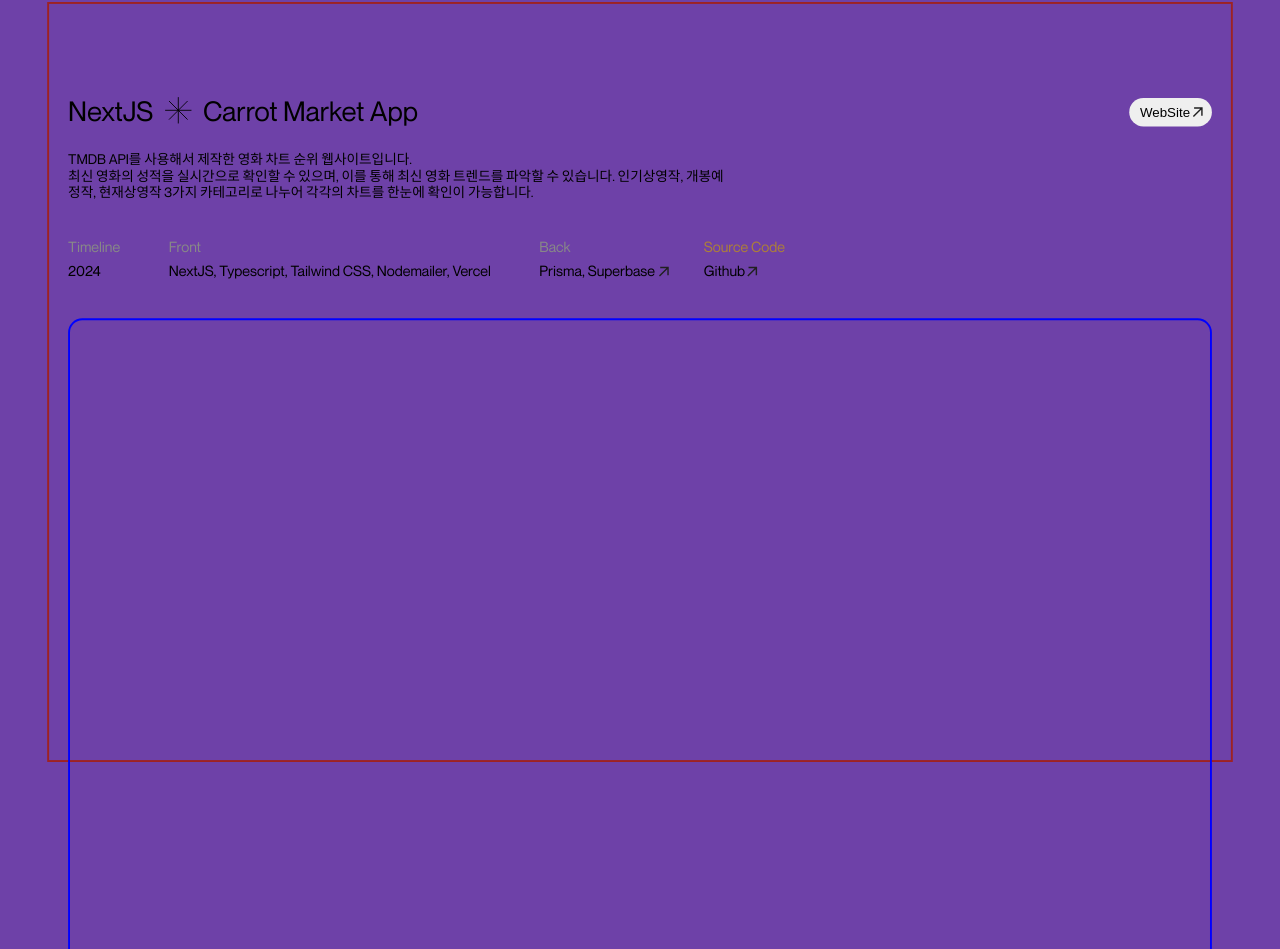
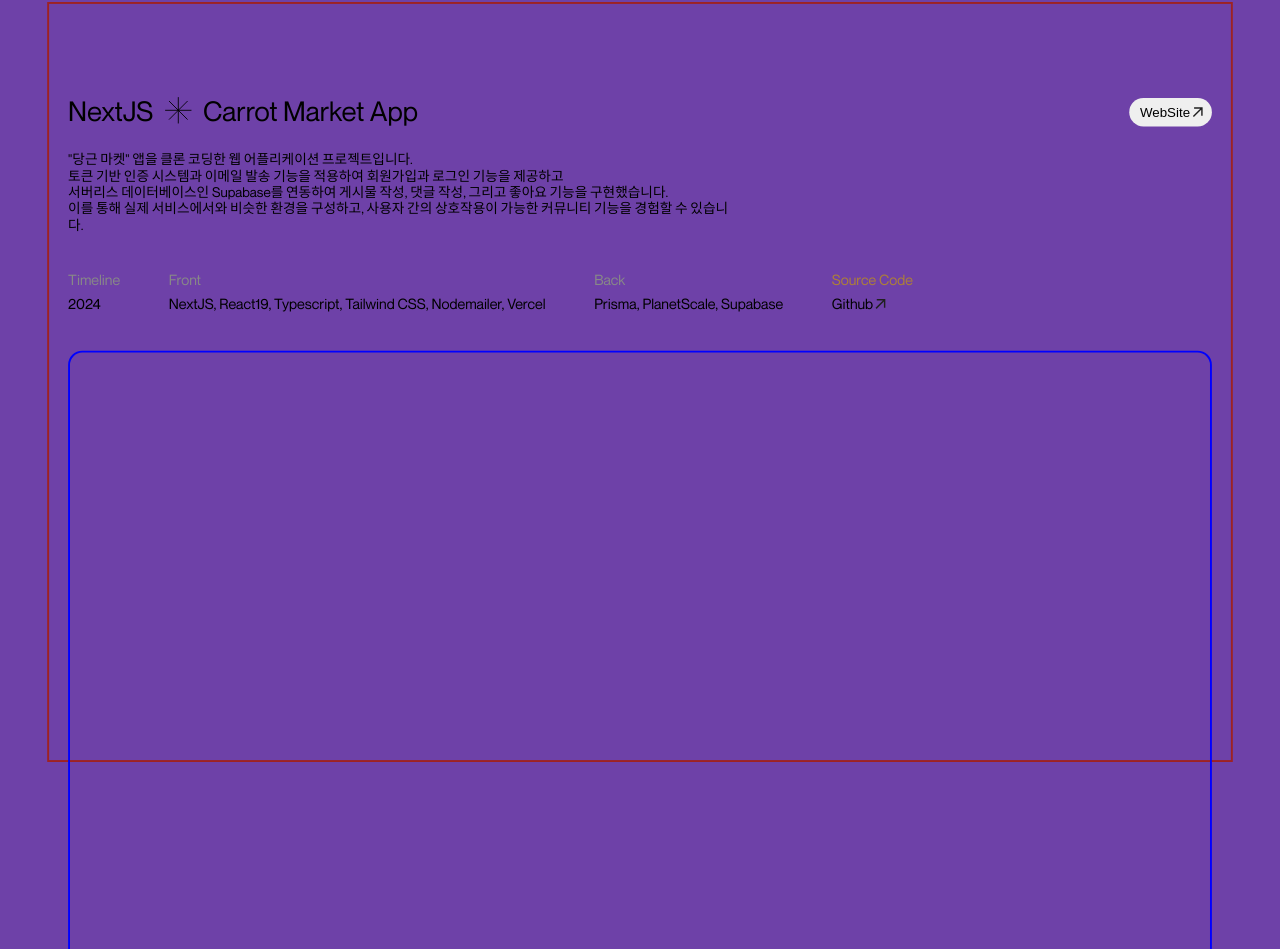
Before and after one commit to jliliflora/portfolio2024, a React (Create React App) app: page / in a window 1280 px wide. Shown: the part 3218-4167 px from the top of the page. Built offline with nearby package versions, Linux system fonts and the light colour scheme.

Commit message:
sec3 내용 수정

```diff
--- a/src/components/Section3.tsx
+++ b/src/components/Section3.tsx
@@ -198,11 +198,15 @@
             </a>
           </CntHeader>
           <CntExplain>
-            TMDB API를 사용해서 제작한 영화 차트 순위 웹사이트입니다. <br />
-            최신 영화의 성적을 실시간으로 확인할 수 있으며, 이를 통해 최신 영화
-            트렌드를 파악할 수 있습니다. 인기상영작, 개봉예정작, 현재상영작
-            3가지 카테고리로 나누어 각각의 차트를 한눈에 확인이 가능합니다.
+            "당근 마켓" 앱을 클론 코딩한 웹 어플리케이션 프로젝트입니다.
             <br />
+            토큰 기반 인증 시스템과 이메일 발송 기능을 적용하여 회원가입과
+            로그인 기능을 제공하고
+            <br />
+            서버리스 데이터베이스인 Supabase를 연동하여 게시물 작성, 댓글 작성,
+            그리고 좋아요 기능을 구현했습니다. <br />
+            이를 통해 실제 서비스에서와 비슷한 환경을 구성하고, 사용자 간의
+            상호작용이 가능한 커뮤니티 기능을 경험할 수 있습니다.
           </CntExplain>
           <CntTechBox>
             <CntTechUl>
@@ -212,26 +216,12 @@
             <CntTechUl>
               <CntTechLi>Front</CntTechLi>
               <CntTechLi>
-                NextJS, Typescript, Tailwind CSS, Nodemailer, Vercel
+                NextJS, React19, Typescript, Tailwind CSS, Nodemailer, Vercel
               </CntTechLi>
             </CntTechUl>
             <CntTechUl>
               <CntTechLi>Back</CntTechLi>
-              <CntTechLiHover>
-                Prisma, Superbase
-                <ArrowSvg
-                  style={{ bottom: "0", right: "-18px" }}
-                  xmlns="http://www.w3.org/2000/svg"
-                  width="18"
-                  height="18"
-                  viewBox="0 0 24 24"
-                >
-                  <path
-                    style={{ transition: "fill 0s ease" }}
-                    d="M7 7h8.586L5.293 17.293l1.414 1.414L17 8.414V17h2V5H7v2z"
-                  />
-                </ArrowSvg>
-              </CntTechLiHover>
+              <CntTechLi>Prisma, PlanetScale, Supabase</CntTechLi>
             </CntTechUl>
             <CntTechUl>
               <CntTechLi style={{ color: "rgb(173, 127, 57)" }}>
```
